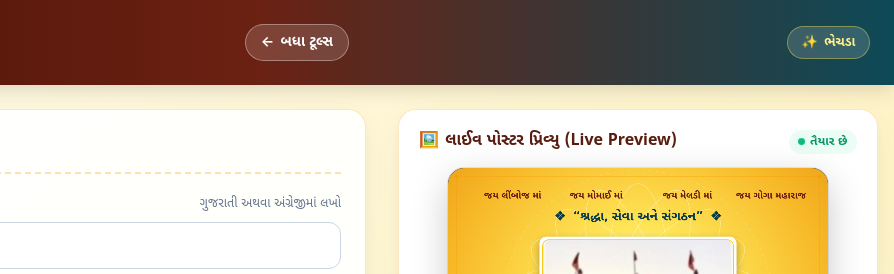
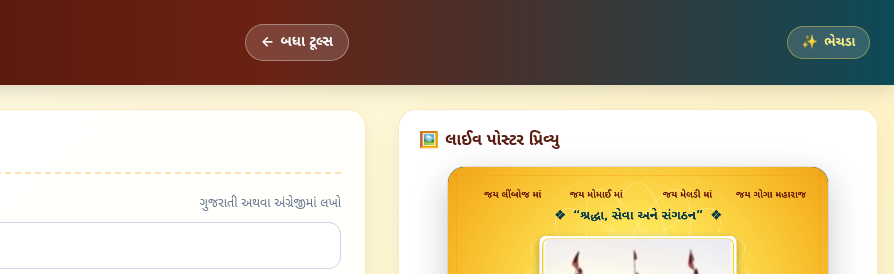
Before and after one commit to aakashdesai-pro/aal-parivar, a plain HTML site: page index.html in a window 1280 px wide. Both pictures are taken after a click on the element 240 px from the left and 303 px from the top of the page. Shown: the top 274 px of the page, 386-1280 px from the left. Drawn offline with Linux system fonts and the light colour scheme; a web font is replaced by a local one.

Commit message:
feat: remove 'તૈયાર છે' status badge from live preview header

```diff
--- a/index.html
+++ b/index.html
@@ -251,11 +251,8 @@
         <div class="preview-card">
           <div class="preview-header">
             <h3 class="preview-title">
-              <span>🖼️</span> લાઈવ પોસ્ટર પ્રિવ્યુ (Live Preview)
+              <span>🖼️</span> લાઈવ પોસ્ટર પ્રિવ્યુ
             </h3>
-            <span class="preview-status">
-              <span class="pulse-dot"></span> તૈયાર છે
-            </span>
           </div>
 
           <!-- Canvas Frame -->
--- a/style.css
+++ b/style.css
@@ -409,31 +409,6 @@ body {
   gap: 0.4rem;
 }
 
-.preview-status {
-  font-size: 0.75rem;
-  background: #ecfdf5;
-  color: #059669;
-  padding: 0.2rem 0.6rem;
-  border-radius: 9999px;
-  font-weight: 600;
-  display: flex;
-  align-items: center;
-  gap: 0.3rem;
-}
-
-.pulse-dot {
-  width: 7px;
-  height: 7px;
-  border-radius: 50%;
-  background: #10b981;
-  animation: pulse 1.8s infinite;
-}
-
-@keyframes pulse {
-  0% { transform: scale(0.95); box-shadow: 0 0 0 0 rgba(16, 185, 129, 0.7); }
-  70% { transform: scale(1); box-shadow: 0 0 0 6px rgba(16, 185, 129, 0); }
-  100% { transform: scale(0.95); box-shadow: 0 0 0 0 rgba(16, 185, 129, 0); }
-}
 
 /* Canvas Container Mockup Frame */
 .canvas-mockup {
```
